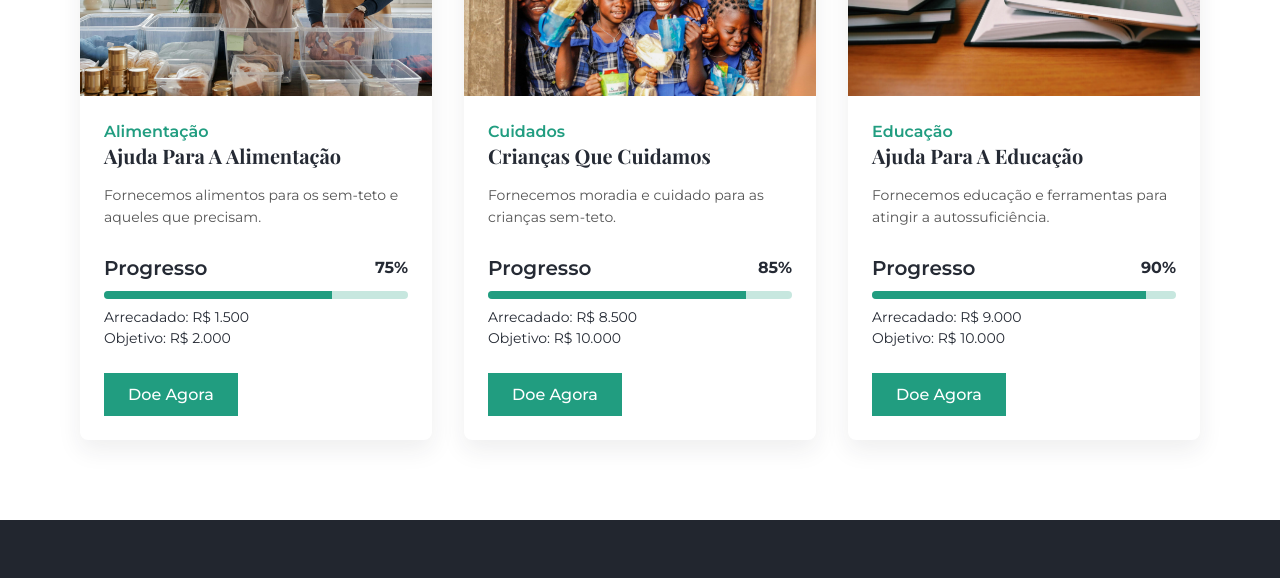
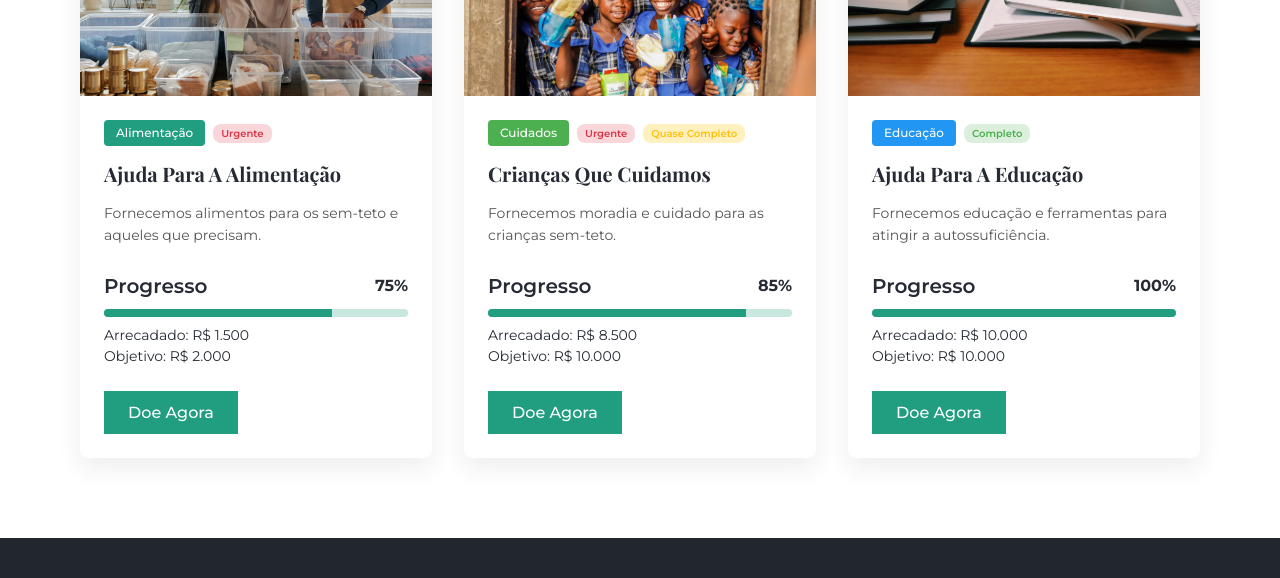
Before and after one commit to TNury/unipe-tarefa-ong, a plain HTML site: page projetos/index.html in a window 1280 px wide. Shown: the part 860-1438 px from the top of the page. Drawn offline with nearby package versions, Linux system fonts and the light colour scheme.

Commit message:
feat: add tag and badge components

```diff
--- a/design_system.css
+++ b/design_system.css
@@ -535,6 +535,156 @@
   border-color: var(--primary-green);
 }
 
+/* ===== BADGES & TAGS ===== */
+.badge {
+  display: inline-flex;
+  align-items: center;
+  justify-content: center;
+  font-family: var(--font-secondary);
+  font-weight: 600;
+  border-radius: 12px;
+  padding: var(--space-1) var(--space-3);
+  font-size: var(--text-xs);
+  line-height: 1.5;
+  text-transform: capitalize;
+  white-space: nowrap;
+}
+
+.badge-small {
+  padding: 2px var(--space-2);
+  font-size: 10px;
+  border-radius: 8px;
+}
+
+.badge-medium {
+  padding: var(--space-1) var(--space-3);
+  font-size: var(--text-xs);
+  border-radius: 12px;
+}
+
+.badge-large {
+  padding: var(--space-2) var(--space-4);
+  font-size: var(--text-sm);
+  border-radius: 16px;
+}
+
+.badge-primary {
+  background-color: var(--primary-green-light);
+  color: var(--primary-green);
+}
+
+.badge-success {
+  background-color: rgba(76, 175, 80, 0.2);
+  color: #4caf50;
+}
+
+.badge-warning {
+  background-color: rgba(255, 193, 7, 0.25);
+  color: #ffc107;
+}
+
+.badge-danger {
+  background-color: rgba(220, 53, 69, 0.2);
+  color: #dc3545;
+}
+
+.badge-info {
+  background-color: rgba(33, 150, 243, 0.2);
+  color: #2196f3;
+}
+
+.badge-secondary {
+  background-color: var(--bg-light-gray);
+  color: var(--text-secondary);
+}
+
+.tag {
+  display: inline-flex;
+  align-items: center;
+  justify-content: center;
+  font-family: var(--font-secondary);
+  font-weight: 500;
+  border-radius: 4px;
+  padding: var(--space-2) var(--space-4);
+  font-size: var(--text-sm);
+  line-height: 1.5;
+  text-transform: capitalize;
+  white-space: nowrap;
+  transition: all 0.3s ease;
+}
+
+.tag-small {
+  padding: var(--space-1) var(--space-3);
+  font-size: var(--text-xs);
+  border-radius: 4px;
+}
+
+.tag-medium {
+  padding: var(--space-2) var(--space-4);
+  font-size: var(--text-sm);
+  border-radius: 6px;
+}
+
+.tag-large {
+  padding: var(--space-3) var(--space-6);
+  font-size: var(--text-base);
+  border-radius: 8px;
+}
+
+.tag-primary {
+  background-color: var(--primary-green);
+  color: var(--text-white);
+}
+
+.tag-primary:hover {
+  background-color: #1a7d66;
+  transform: translateY(-1px);
+}
+
+.tag-success {
+  background-color: #4caf50;
+  color: var(--text-white);
+}
+
+.tag-success:hover {
+  background-color: #45a049;
+}
+
+.tag-warning {
+  background-color: #ff9800;
+  color: var(--text-white);
+}
+
+.tag-warning:hover {
+  background-color: #f57c00;
+}
+
+.tag-info {
+  background-color: #2196f3;
+  color: var(--text-white);
+}
+
+.tag-info:hover {
+  background-color: #1976d2;
+}
+
+.tag-secondary {
+  background-color: var(--text-secondary);
+  color: var(--text-white);
+}
+
+.tag-secondary:hover {
+  background-color: var(--text-primary);
+}
+
+.badges-tags-container {
+  display: flex;
+  flex-wrap: wrap;
+  gap: var(--space-2);
+  margin-bottom: var(--space-4);
+  align-items: center;
+}
+
 @media (min-width: 576px) {
   .footer-content {
     display: grid;
--- a/projetos/index.html
+++ b/projetos/index.html
@@ -80,7 +80,10 @@
               <img src="../assets/media/projects-food-media.jpg" alt="Food" class="card-image" />
             </div>
             <div class="card-content">
-              <span class="project-category">Alimentação</span>
+              <div class="badges-tags-container">
+                <span class="tag tag-primary tag-small">Alimentação</span>
+                <span class="badge badge-danger badge-small">Urgente</span>
+              </div>
               <h3 class="card-title">Ajuda para a alimentação</h3>
               <p class="card-description">Fornecemos alimentos para os sem-teto e aqueles que precisam.</p>
 
@@ -107,7 +110,11 @@
               <img src="../assets/media/projects-children-media.jpg" alt="Homeless Children" class="card-image" />
             </div>
             <div class="card-content">
-              <span class="project-category">Cuidados</span>
+              <div class="badges-tags-container">
+                <span class="tag tag-success tag-small">Cuidados</span>
+                <span class="badge badge-danger badge-small">Urgente</span>
+                <span class="badge badge-warning badge-small">Quase completo</span>
+              </div>
               <h3 class="card-title">Crianças que cuidamos</h3>
               <p class="card-description">Fornecemos moradia e cuidado para as crianças sem-teto.</p>
 
@@ -134,20 +141,23 @@
               <img src="../assets/media/projects-education-media.jpg" alt="Education" class="card-image" />
             </div>
             <div class="card-content">
-              <span class="project-category">Educação</span>
+              <div class="badges-tags-container">
+                <span class="tag tag-info tag-small">Educação</span>
+                <span class="badge badge-success badge-small">Completo</span>
+              </div>
               <h3 class="card-title">Ajuda para a educação</h3>
               <p class="card-description">Fornecemos educação e ferramentas para atingir a autossuficiência.</p>
 
               <div class="project-progress">
                 <div class="progress-header">
                   <span class="progress-label">Progresso</span>
-                  <span class="progress-percentage">90%</span>
+                  <span class="progress-percentage">100%</span>
                 </div>
                 <div class="progress-container">
-                  <div class="progress-bar" style="width: 90%"></div>
+                  <div class="progress-bar" style="width: 100%"></div>
                 </div>
                 <div class="progress-stats">
-                  <span>Arrecadado: R$ 9.000</span>
+                  <span>Arrecadado: R$ 10.000</span>
                   <span>Objetivo: R$ 10.000</span>
                 </div>
               </div>
```
